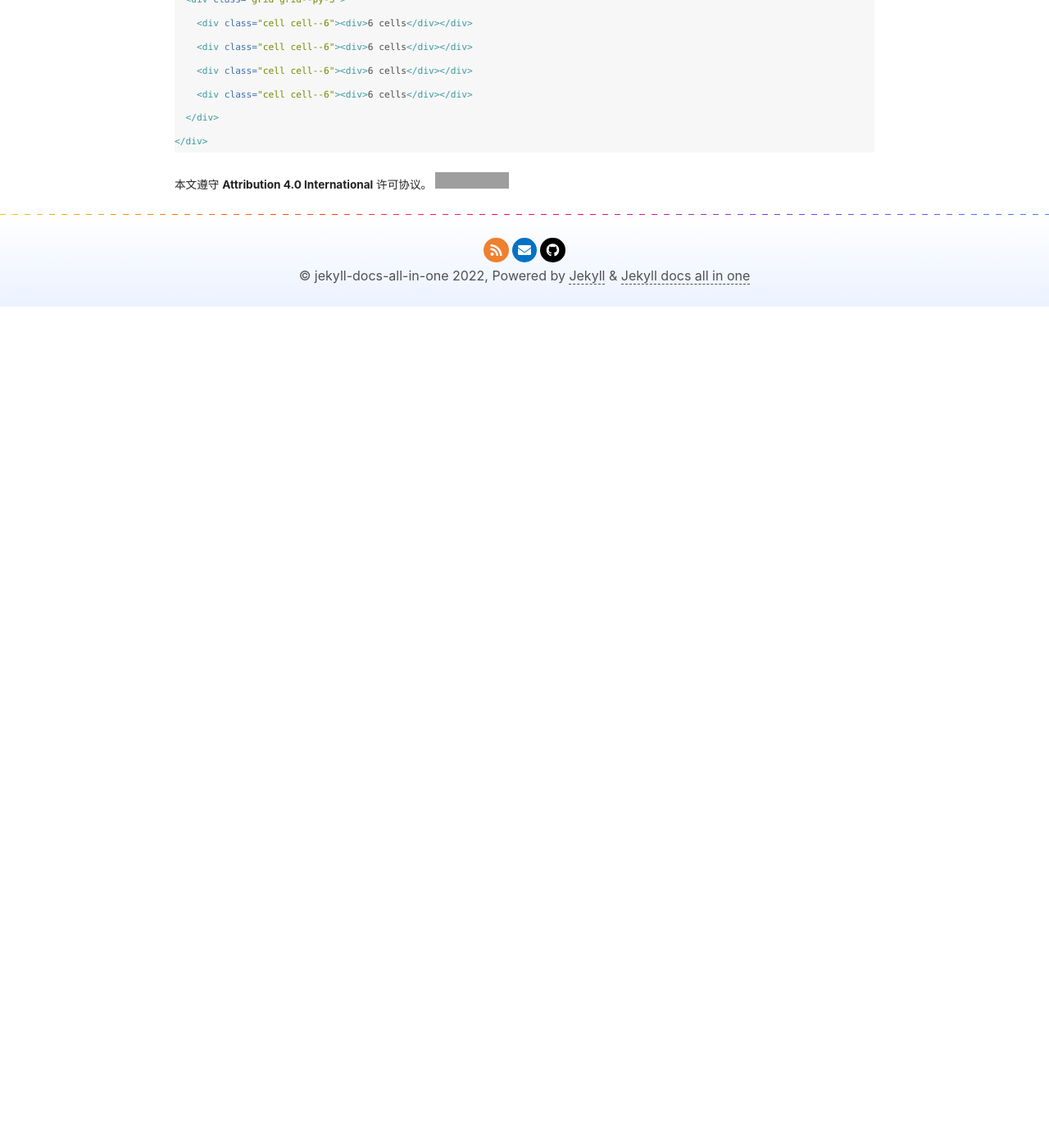
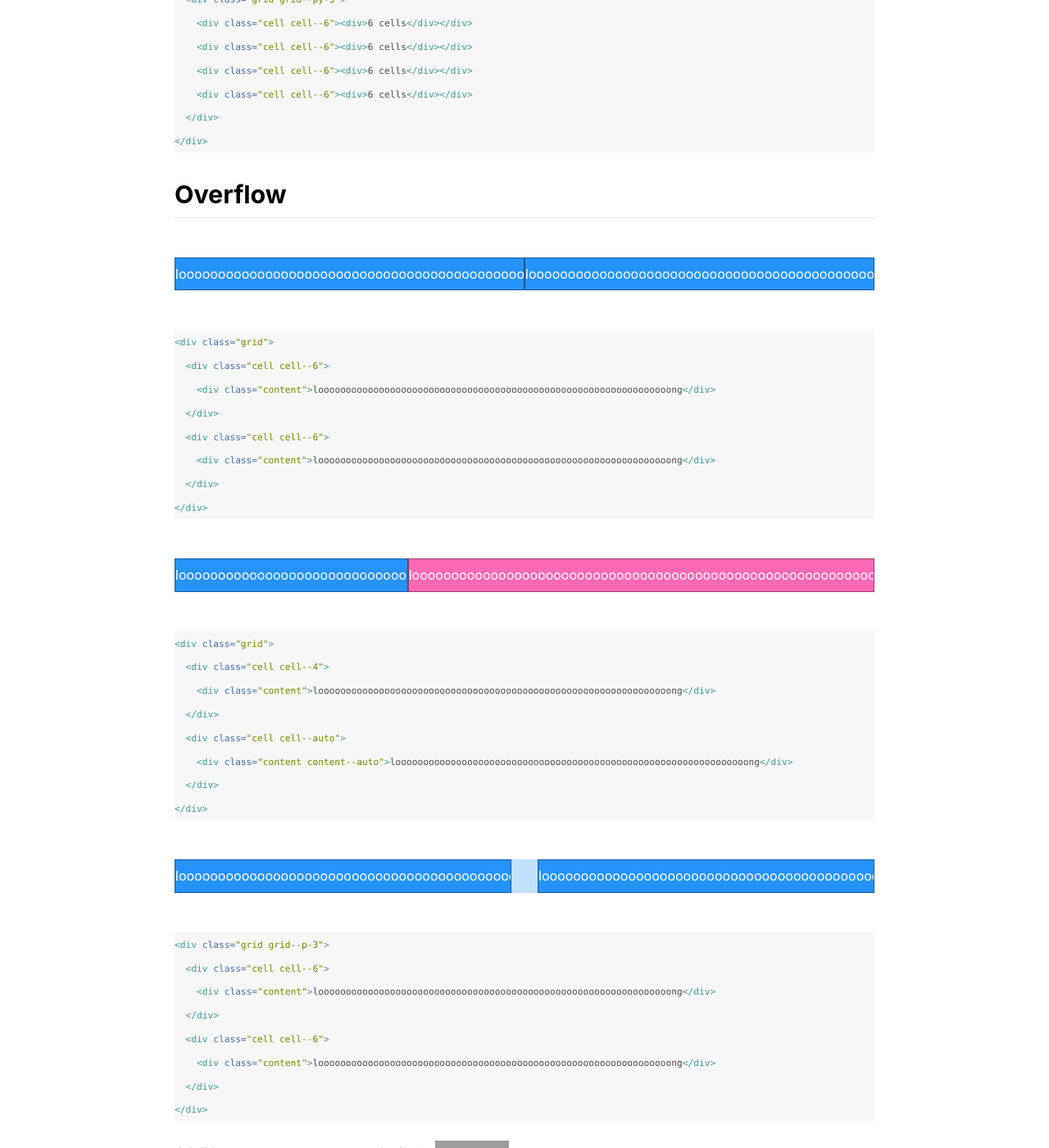
Before and after one commit to LawssssCat/jekyll-docs, a Jekyll site: the page built from _posts/2022-06-28-grid.md, in a window 1280 px wide and 1400 px high, scrolled down 2904 px. Shown: the whole window at 82% size. Built offline with Jekyll 4.4.1, drawn with Linux system fonts in a browser that asks for light colours; comment, search, counter and statistics services are not loaded; before the commit the page ends 3278 px from its top, so only the background shows below that; grey boxes are pictures that could not be loaded.

Commit message:
docs: grid overflow

````diff
--- a/_posts/2022-06-28-grid.md
+++ b/_posts/2022-06-28-grid.md
@@ -180,3 +180,71 @@ And if there is no style of the current breakpoint, a smaller style (if this sty
   </div>
 </div>
 ```
+
+## Overflow
+
+<div class="grid-example my-5">
+  <div class="grid">
+    <div class="cell cell--6">
+      <div class="content">loooooooooooooooooooooooooooooooooooooooooooooooooooooooooooooooong</div>
+    </div>
+    <div class="cell cell--6">
+      <div class="content">loooooooooooooooooooooooooooooooooooooooooooooooooooooooooooooooong</div>
+    </div>
+  </div>
+</div>
+
+```html
+<div class="grid">
+  <div class="cell cell--6">
+    <div class="content">loooooooooooooooooooooooooooooooooooooooooooooooooooooooooooooooong</div>
+  </div>
+  <div class="cell cell--6">
+    <div class="content">loooooooooooooooooooooooooooooooooooooooooooooooooooooooooooooooong</div>
+  </div>
+</div>
+```
+
+<div class="grid-example my-5">
+  <div class="grid">
+    <div class="cell cell--4">
+      <div class="content">loooooooooooooooooooooooooooooooooooooooooooooooooooooooooooooooong</div>
+    </div>
+    <div class="cell cell--auto">
+      <div class="content content--auto">loooooooooooooooooooooooooooooooooooooooooooooooooooooooooooooooong</div>
+    </div>
+  </div>
+</div>
+
+```html
+<div class="grid">
+  <div class="cell cell--4">
+    <div class="content">loooooooooooooooooooooooooooooooooooooooooooooooooooooooooooooooong</div>
+  </div>
+  <div class="cell cell--auto">
+    <div class="content content--auto">loooooooooooooooooooooooooooooooooooooooooooooooooooooooooooooooong</div>
+  </div>
+</div>
+```
+
+<div class="grid-example grid-container my-5">
+  <div class="grid grid--p-3">
+    <div class="cell cell--6">
+      <div class="content">loooooooooooooooooooooooooooooooooooooooooooooooooooooooooooooooong</div>
+    </div>
+    <div class="cell cell--6">
+      <div class="content">loooooooooooooooooooooooooooooooooooooooooooooooooooooooooooooooong</div>
+    </div>
+  </div>
+</div>
+
+```html
+<div class="grid grid--p-3">
+  <div class="cell cell--6">
+    <div class="content">loooooooooooooooooooooooooooooooooooooooooooooooooooooooooooooooong</div>
+  </div>
+  <div class="cell cell--6">
+    <div class="content">loooooooooooooooooooooooooooooooooooooooooooooooooooooooooooooooong</div>
+  </div>
+</div>
+```
````
